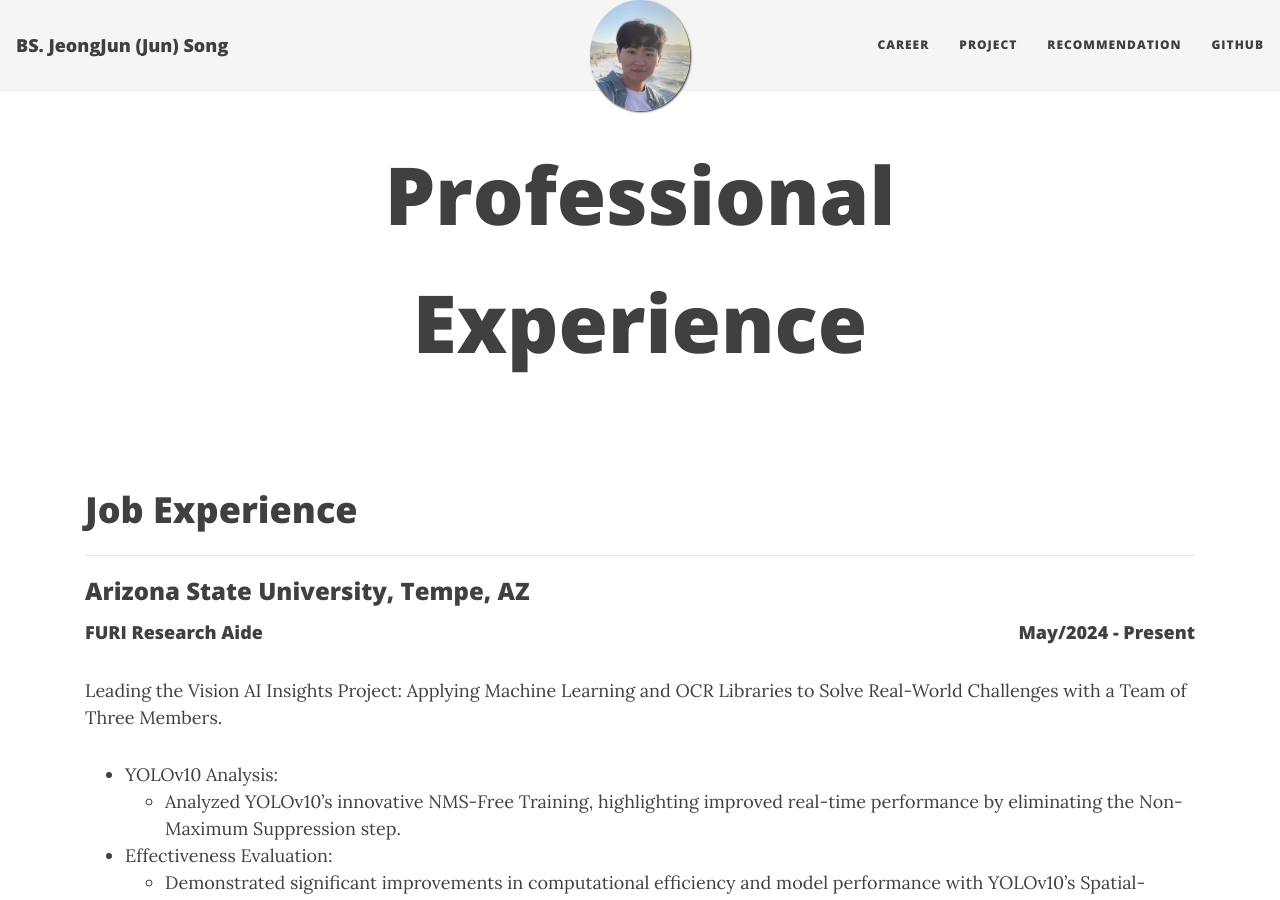
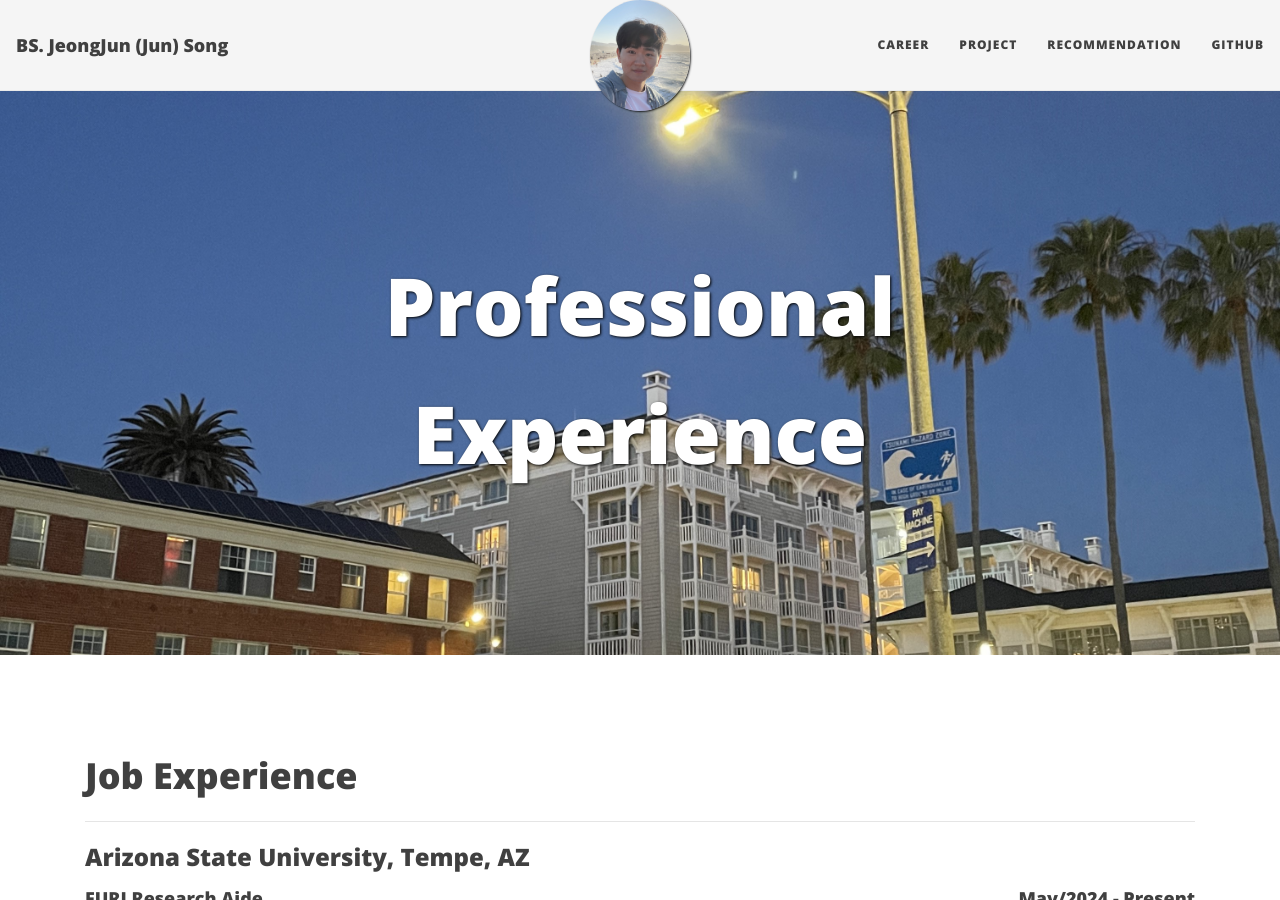
Before and after one commit to songjeongjun320/songjeongjun320.github.io, a Jekyll site: the page built from career.md, in a window 1280 px wide and 900 px high. Built offline with Jekyll 4.4.1, drawn with Linux system fonts in a browser that asks for light colours; nearby versions of some CDN libraries.

Commit message:
07/25/2024

```diff
--- a/career.md
+++ b/career.md
@@ -1,6 +1,7 @@
 ---
 layout: page
 title: Professional Experience
+cover-img: /assets/img/city.jpg
 ---
 
 <br/>
```
